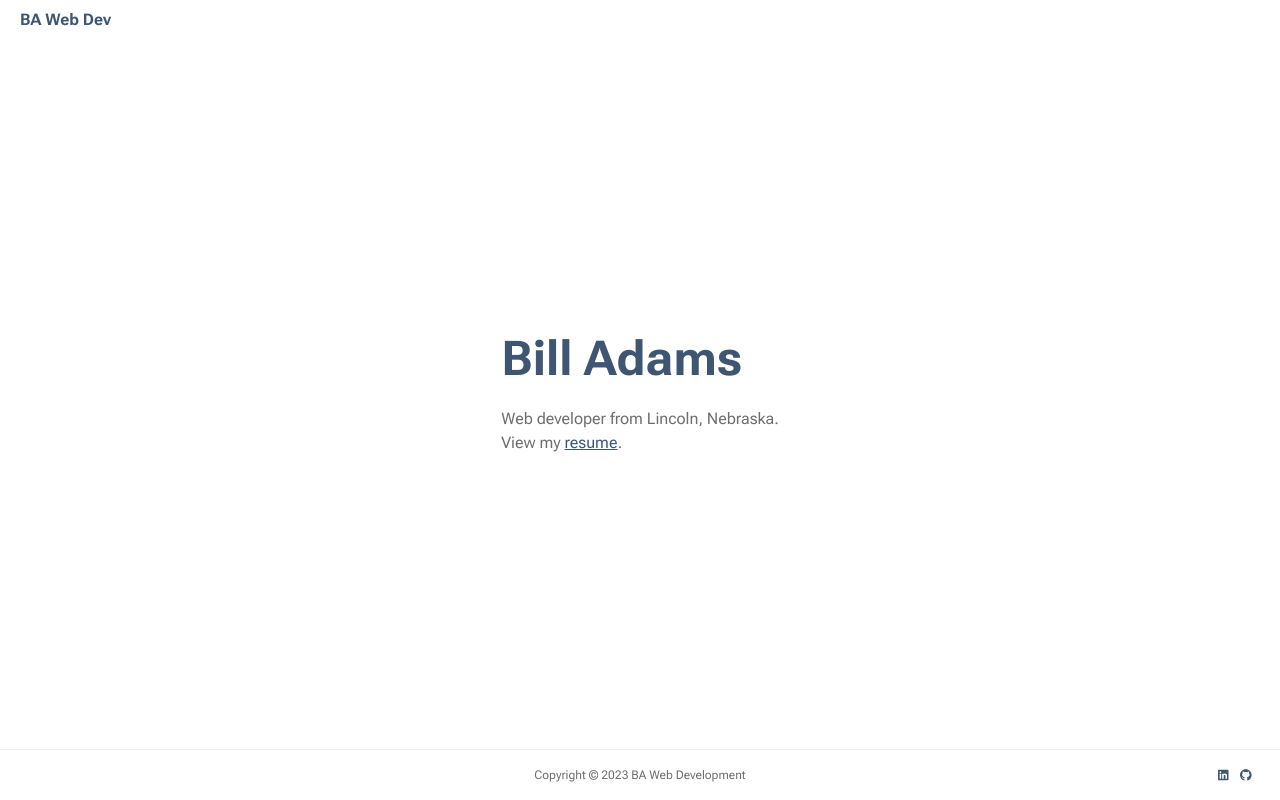
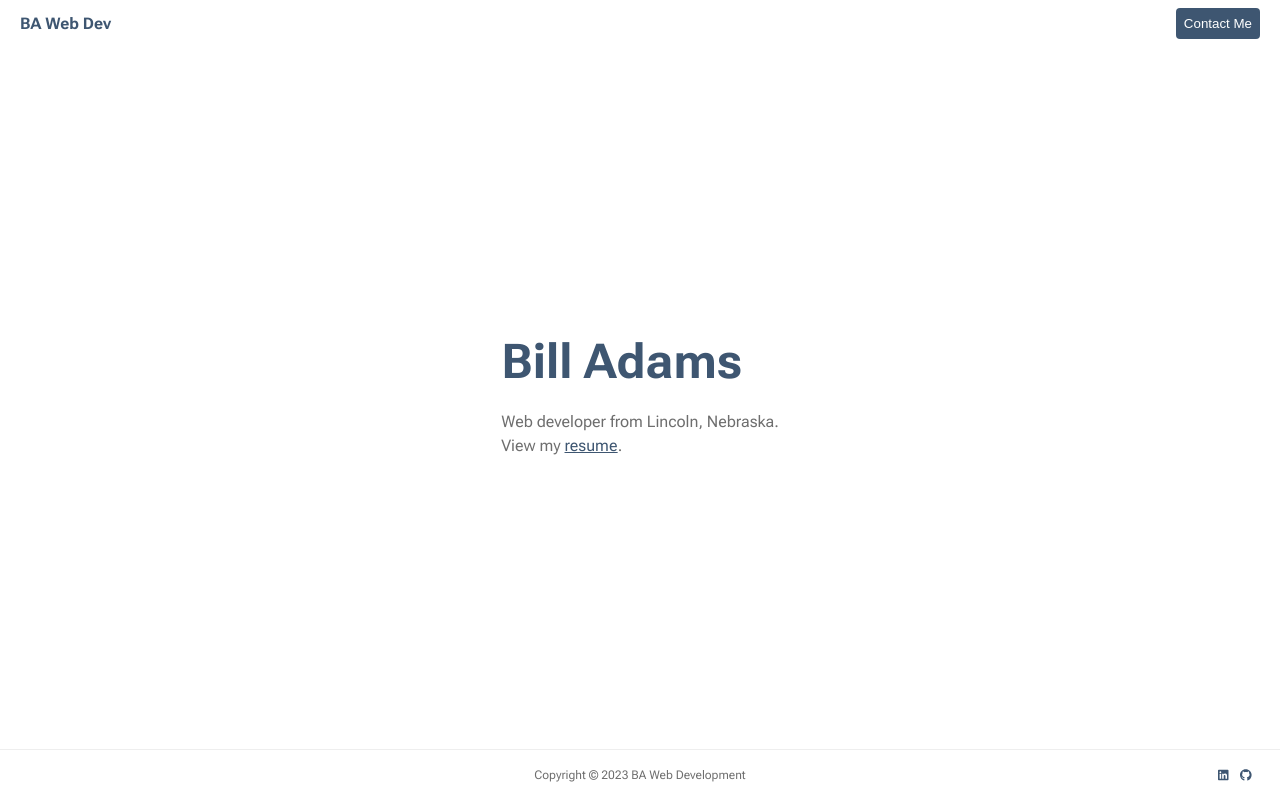
Before and after one commit to billadams/billadamswebdev, a Next.js app: page / in a window 1280 px wide. Built offline with nearby package versions, Linux system fonts and the light colour scheme.

Commit message:
Contact button

```diff
--- a/src/components/header/Header.tsx
+++ b/src/components/header/Header.tsx
@@ -15,14 +15,14 @@ export default function Header() {
   return (
     <header>
       <Link href='/'>BA Web Dev</Link>
-      {/* <button
-                type='button'
-                className={`${styles.contactButton} primary-button`}
-                onClick={() => displayContactModal()}
-            >
-                Contact Me
-            </button> */}
-      {/* <Contact setShowForm={setShowContactForm} showForm={showContactForm} /> */}
+      <button
+        type='button'
+        className={`${styles.contactButton} primary-button`}
+        onClick={() => displayContactModal()}
+      >
+        Contact Me
+      </button>
+      <Contact setShowForm={setShowContactForm} showForm={showContactForm} />
     </header>
   );
 }
```
